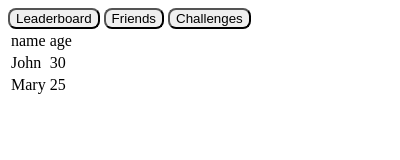
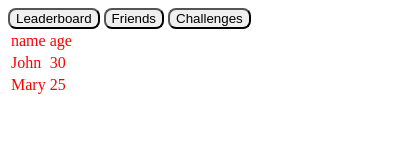
Before and after one commit to imhill/DandyHacks2024, a browser extension: page src/popup/poppington.html in a window 400 px wide. Both pictures are taken after a click on the button "Friends". Drawn offline with Linux system fonts and the light colour scheme.

Commit message:
Update popper.css

```diff
--- a/src/popup/popper.css
+++ b/src/popup/popper.css
@@ -15,3 +15,7 @@ html{
 #homeIcon{
   display: block;
 }
+
+#friendsListTable{
+  color: red;
+}
```
